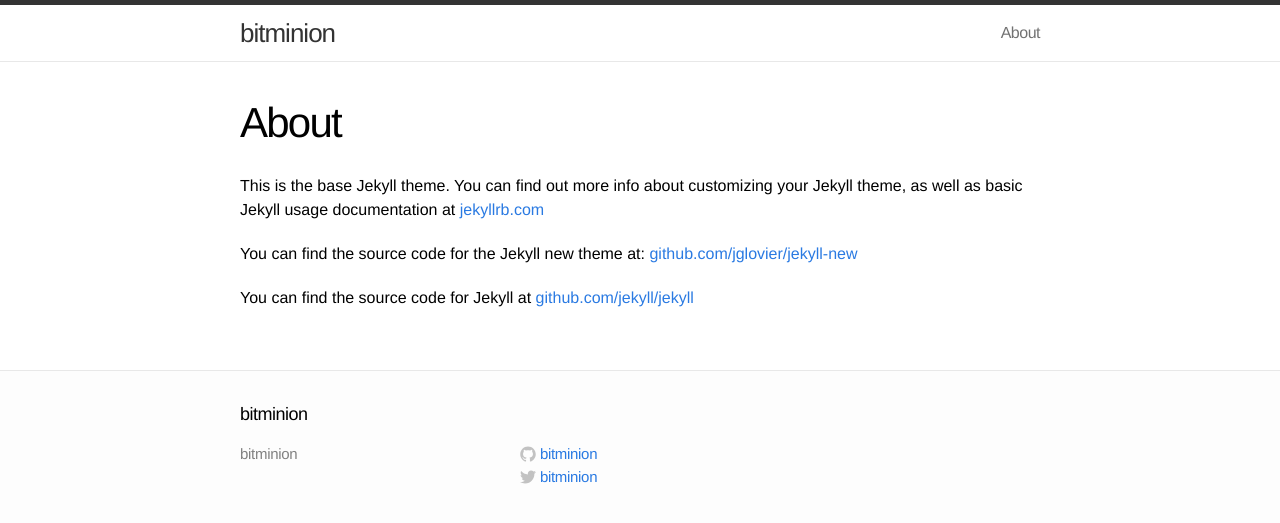
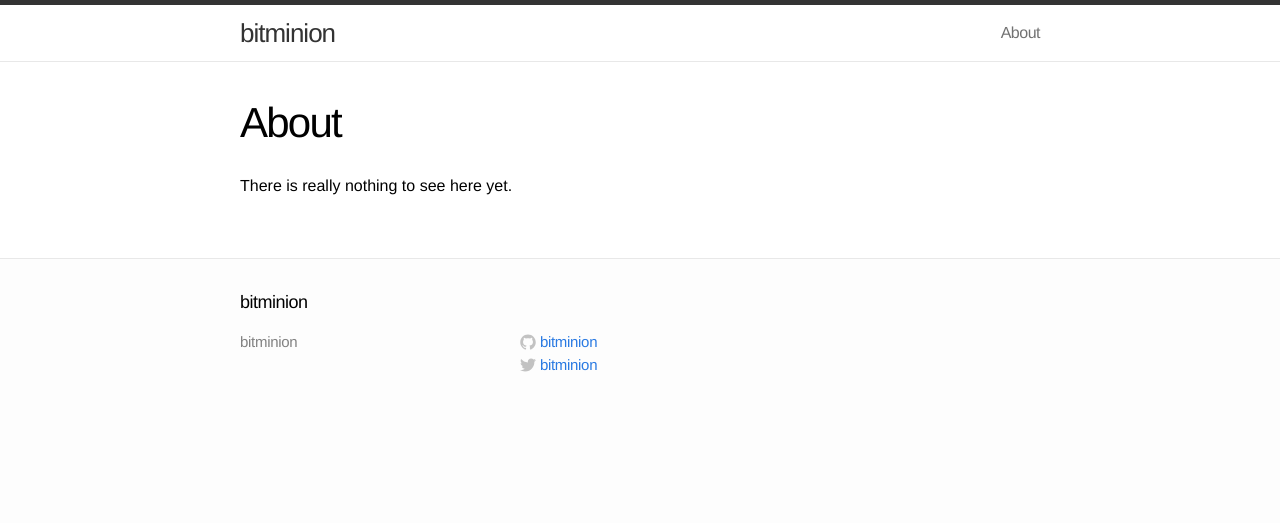
Before and after one commit to bitminion/bitminion.github.io, a Jekyll site: the page built from about.md, in a window 1280 px wide. Shown: the top 523 px of the page. Built offline with Jekyll 4.4.1, drawn with Linux system fonts in a browser that asks for light colours.

Commit message:
Culled the about page

```diff
--- a/about.md
+++ b/about.md
@@ -4,8 +4,4 @@ title: About
 permalink: /about/
 ---
 
-This is the base Jekyll theme. You can find out more info about customizing your Jekyll theme, as well as basic Jekyll usage documentation at [jekyllrb.com](http://jekyllrb.com/)
-
-You can find the source code for the Jekyll new theme at: [github.com/jglovier/jekyll-new](https://github.com/jglovier/jekyll-new)
-
-You can find the source code for Jekyll at [github.com/jekyll/jekyll](https://github.com/jekyll/jekyll)
+There is really nothing to see here yet.
```
